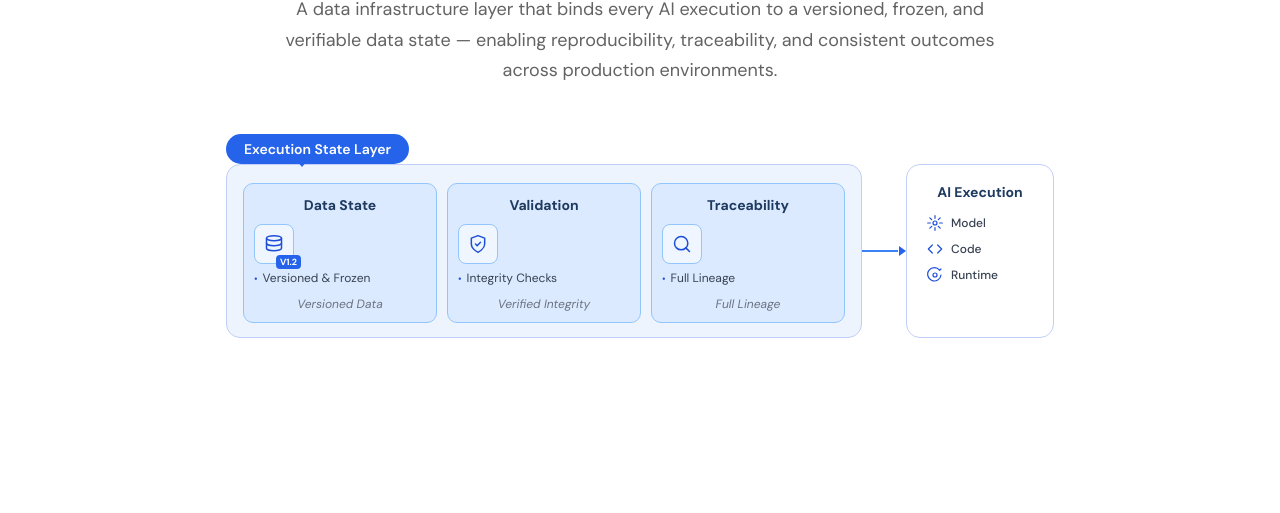
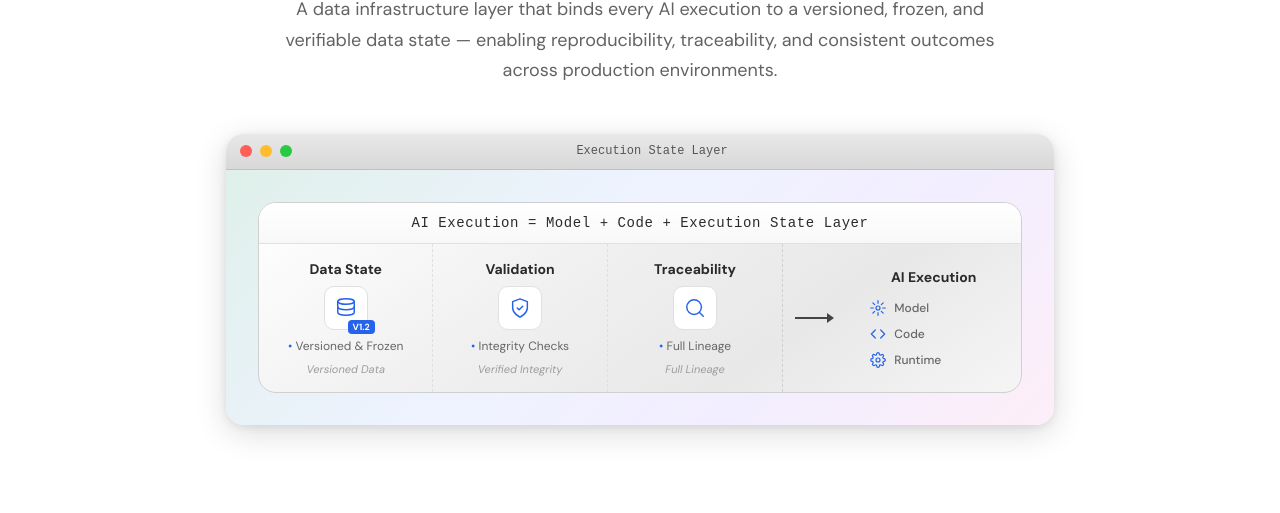
Before and after one commit to bgyoo-gif/cubig-homepage-design-system, a plain HTML site: page output/html/execution-state-layer-b-type.html in a window 1280 px wide. Shown: the part 236-749 px from the top of the page. Drawn offline with Linux system fonts and the light colour scheme.

Commit message:
Auto-deploy: Hero diagram — DS [W] 패턴 적용 (OS window frame + silver card + centered grid)

```diff
--- a/output/html/execution-state-layer-b-type.html
+++ b/output/html/execution-state-layer-b-type.html
@@ -1094,74 +1094,93 @@
             A data infrastructure layer that binds every AI execution to a versioned, frozen, and verifiable data state — enabling reproducibility, traceability, and consistent outcomes across production environments.
           </p>
 
-          <!-- Execution State Model Diagram -->
+          <!-- Execution State Model Diagram — [W] ds-diagram -->
           <style>
-.esm-diag { --esm-blue-pill-bg:#2563eb; --esm-blue-pill-text:#fff; --esm-esl-card-bg:#eef4fd; --esm-esl-card-border:#bfcff7; --esm-sub-card-bg:#dbeafe; --esm-sub-card-border:#93c5fd; --esm-icon-bg:#eff6ff; --esm-icon-color:#1d4ed8; --esm-title-color:#1e3a5f; --esm-label-color:#3b82f6; --esm-bullet-color:#374151; --esm-caption-color:#6b7280; --esm-ai-card-bg:#fff; --esm-ai-card-border:#bfcff7; --esm-ai-title-color:#1e3a5f; --esm-ai-item-color:#374151; --esm-connector-color:#3b82f6; --esm-arrow-color:#2563eb; font-family:var(--ds-font-base,"DM Sans",sans-serif); width:100%; max-width:860px; margin:var(--ds-space-2xl,48px) auto 0; }
-.esm-diag__pill-row { display:flex; justify-content:flex-start; margin-bottom:0; }
-.esm-diag__pill { display:inline-flex; align-items:center; background:var(--esm-blue-pill-bg); color:var(--esm-blue-pill-text); font-size:var(--ds-text-sm,14px); font-weight:600; border-radius:999px; padding:6px 18px; position:relative; z-index:2; }
-.esm-diag__main { display:flex; align-items:stretch; gap:0; position:relative; }
-.esm-diag__left-col { flex:1 1 0; min-width:0; display:flex; flex-direction:column; }
-.esm-diag__esl-card { background:var(--esm-esl-card-bg); border:1.5px solid var(--esm-esl-card-border); border-radius:14px; padding:18px 16px 14px; flex:1; position:relative; }
-.esm-diag__esl-card::before { content:''; position:absolute; top:-14px; left:74px; width:2px; height:14px; background:var(--esm-connector-color); }
-.esm-diag__esl-card::after { content:''; position:absolute; top:-4px; left:70px; border-left:5px solid transparent; border-right:5px solid transparent; border-top:6px solid var(--esm-arrow-color); }
-.esm-diag__esl-cols { display:grid; grid-template-columns:repeat(3,1fr); gap:10px; }
-.esm-diag__sub-card { background:var(--esm-sub-card-bg); border:1.5px solid var(--esm-sub-card-border); border-radius:10px; padding:12px 10px 10px; display:flex; flex-direction:column; gap:6px; }
-.esm-diag__sub-title { font-size:var(--ds-text-sm,14px); font-weight:700; color:var(--esm-title-color); margin:0 0 4px; }
-.esm-diag__icon-wrap { width:40px; height:40px; border-radius:8px; background:var(--esm-icon-bg); border:1.5px solid var(--esm-sub-card-border); display:flex; align-items:center; justify-content:center; flex-shrink:0; position:relative; }
-.esm-diag__icon-wrap svg { width:20px; height:20px; stroke:var(--esm-icon-color); fill:none; stroke-width:1.8; stroke-linecap:round; stroke-linejoin:round; }
-.esm-diag__version-badge { position:absolute; bottom:-6px; right:-8px; background:#2563eb; color:#fff; font-size:9px; font-weight:700; border-radius:4px; padding:1px 4px; white-space:nowrap; }
-.esm-diag__bullet { display:flex; align-items:baseline; gap:5px; font-size:var(--ds-text-xs,12px); color:var(--esm-bullet-color); }
-.esm-diag__bullet::before { content:'•'; color:var(--esm-icon-color); font-size:10px; flex-shrink:0; }
-.esm-diag__caption { font-size:var(--ds-text-xs,12px); color:var(--esm-caption-color); font-style:italic; margin-top:auto; padding-top:4px; }
-.esm-diag__h-connector { display:flex; flex-direction:column; justify-content:center; align-items:center; width:44px; flex-shrink:0; position:relative; }
-.esm-diag__h-connector::before { content:''; position:absolute; top:50%; left:0; width:calc(100% - 8px); height:2px; background:var(--esm-connector-color); transform:translateY(-50%); }
-.esm-diag__h-connector::after { content:''; position:absolute; top:50%; right:0; transform:translateY(-50%); border-top:5px solid transparent; border-bottom:5px solid transparent; border-left:7px solid var(--esm-arrow-color); }
-.esm-diag__ai-card { background:var(--esm-ai-card-bg); border:1.5px solid var(--esm-ai-card-border); border-radius:14px; padding:18px 20px 16px; width:148px; flex-shrink:0; display:flex; flex-direction:column; gap:10px; }
-.esm-diag__ai-title { font-size:var(--ds-text-sm,14px); font-weight:700; color:var(--esm-ai-title-color); margin:0 0 4px; }
-.esm-diag__ai-item { display:flex; align-items:center; gap:8px; font-size:var(--ds-text-xs,12px); color:var(--esm-ai-item-color); font-weight:500; }
-.esm-diag__ai-item svg { width:16px; height:16px; stroke:var(--esm-icon-color); fill:none; stroke-width:1.8; stroke-linecap:round; stroke-linejoin:round; flex-shrink:0; }
-@media (max-width:768px) { .esm-diag__main { flex-direction:column; gap:16px; } .esm-diag__h-connector { width:auto; height:36px; } .esm-diag__h-connector::before { top:auto; left:50%; bottom:0; width:2px; height:calc(100% - 8px); transform:translateX(-50%); } .esm-diag__h-connector::after { top:auto; right:auto; bottom:0; left:50%; transform:translateX(-50%); border-left:5px solid transparent; border-right:5px solid transparent; border-top:7px solid var(--esm-arrow-color); border-bottom:none; } .esm-diag__ai-card { width:100%; flex-direction:row; flex-wrap:wrap; align-items:center; gap:8px 16px; } .esm-diag__ai-title { width:100%; } .esm-diag__esl-cols { grid-template-columns:1fr; gap:8px; } .esm-diag__sub-card { flex-direction:row; flex-wrap:wrap; align-items:flex-start; gap:8px; } .esm-diag__sub-title { width:100%; } }
+.esm-window { background: var(--ds-diag-surface, #f8f8f8); border-radius: var(--ds-radius-md, 18px); box-shadow: 0 8px 32px rgba(0,0,0,0.14), 0 2px 8px rgba(0,0,0,0.08); overflow: hidden; margin-top: var(--ds-space-2xl, 48px); max-width: 860px; width: 100%; margin-left: auto; margin-right: auto; font-family: var(--ds-font-base, "DM Sans", sans-serif); }
+.esm-titlebar { background: linear-gradient(180deg, #e8e8e8 0%, #d8d8d8 100%); height: 36px; display: flex; align-items: center; padding: 0 14px; gap: 8px; border-bottom: 1px solid #c0c0c0; }
+.esm-titlebar__dot { width: 12px; height: 12px; border-radius: 50%; flex-shrink: 0; }
+.esm-titlebar__dot--close { background: #ff5f57; }
+.esm-titlebar__dot--min { background: #ffbd2e; }
+.esm-titlebar__dot--max { background: #28ca41; }
+.esm-titlebar__label { margin: 0 auto; font-size: var(--ds-text-xs, 12px); font-weight: 500; color: #555; font-family: var(--ds-font-code, monospace); transform: translateX(-18px); }
+.esm-content { background: var(--ds-diag-os-content, linear-gradient(135deg, #dff0ea 0%, #eef3ff 40%, #f3eeff 70%, #fdeef8 100%)); padding: var(--ds-space-xl, 32px); }
+.esm-card { background: linear-gradient(145deg, #ffffff 0%, #f0f0f0 40%, #e8e8e8 70%, #f5f5f5 100%); border: 1px solid var(--ds-diag-border, #d0d0d0); border-radius: var(--ds-radius-md, 18px); overflow: hidden; }
+.esm-card__title { text-align: center; padding: var(--ds-space-sm, 12px) var(--ds-space-lg, 24px); font-size: var(--ds-text-sm, 14px); font-weight: 500; color: var(--ds-diag-text, #2a2a2a); letter-spacing: 0.04em; border-bottom: 1px solid var(--ds-diag-border-light, #e0e0e0); font-family: var(--ds-font-code, monospace); background: linear-gradient(180deg, #fff 0%, #f8f8f8 100%); }
+.esm-body { display: grid; grid-template-columns: 3fr auto 1fr; align-items: stretch; }
+.esm-col--esl { display: grid; grid-template-columns: repeat(3, 1fr); gap: 0; border-right: 1px dashed var(--ds-diag-border, #d0d0d0); }
+.esm-sub { padding: var(--ds-space-md, 16px) var(--ds-space-sm, 12px); display: flex; flex-direction: column; align-items: center; gap: 8px; text-align: center; border-right: 1px dashed var(--ds-diag-border-light, #e0e0e0); }
+.esm-sub:last-child { border-right: none; }
+.esm-sub__title { font-size: var(--ds-text-sm, 14px); font-weight: 700; color: var(--ds-diag-text, #2a2a2a); }
+.esm-sub__icon { width: 44px; height: 44px; border-radius: 10px; background: #fff; border: 1.5px solid var(--ds-diag-border-light, #e0e0e0); display: flex; align-items: center; justify-content: center; position: relative; }
+.esm-sub__icon svg { width: 22px; height: 22px; stroke: #2563eb; fill: none; stroke-width: 1.6; stroke-linecap: round; stroke-linejoin: round; }
+.esm-sub__badge { position: absolute; bottom: -5px; right: -8px; background: #2563eb; color: #fff; font-size: 9px; font-weight: 700; border-radius: 4px; padding: 1px 5px; }
+.esm-sub__bullet { font-size: var(--ds-text-xs, 12px); color: var(--ds-diag-text-sub, #666); }
+.esm-sub__bullet::before { content: '• '; color: #2563eb; }
+.esm-sub__caption { font-size: 11px; color: #9c9c9c; font-style: italic; margin-top: auto; }
+.esm-col--arrow { display: flex; align-items: center; justify-content: center; padding: 0 var(--ds-space-sm, 12px); }
+.esm-arrow-line { display: flex; align-items: center; gap: 0; }
+.esm-arrow-line__bar { width: 32px; height: 2px; background: var(--ds-diag-arrow-dark, #444); }
+.esm-arrow-line__tip { width: 0; height: 0; border-top: 5px solid transparent; border-bottom: 5px solid transparent; border-left: 7px solid var(--ds-diag-arrow-dark, #444); }
+.esm-col--ai { padding: var(--ds-space-md, 16px) var(--ds-space-lg, 24px); display: flex; flex-direction: column; justify-content: center; gap: 10px; }
+.esm-col--ai__title { font-size: var(--ds-text-sm, 14px); font-weight: 700; color: var(--ds-diag-text, #2a2a2a); margin-bottom: 4px; }
+.esm-col--ai__item { display: flex; align-items: center; gap: 8px; font-size: var(--ds-text-xs, 12px); color: var(--ds-diag-text-sub, #666); font-weight: 500; }
+.esm-col--ai__item svg { width: 16px; height: 16px; stroke: #2563eb; fill: none; stroke-width: 1.8; stroke-linecap: round; stroke-linejoin: round; flex-shrink: 0; }
+@media (max-width: 768px) {
+  .esm-body { grid-template-columns: 1fr; }
+  .esm-col--esl { grid-template-columns: 1fr; border-right: none; border-bottom: 1px dashed var(--ds-diag-border, #d0d0d0); }
+  .esm-sub { border-right: none; border-bottom: 1px dashed var(--ds-diag-border-light, #e0e0e0); }
+  .esm-sub:last-child { border-bottom: none; }
+  .esm-col--arrow { padding: var(--ds-space-xs, 8px) 0; transform: rotate(90deg); }
+  .esm-col--ai { flex-direction: row; flex-wrap: wrap; gap: 8px 16px; }
+  .esm-col--ai__title { width: 100%; }
+}
           </style>
-          <div class="esm-diag">
-            <div class="esm-diag__pill-row"><span class="esm-diag__pill">Execution State Layer</span></div>
-            <div class="esm-diag__main">
-              <div class="esm-diag__left-col">
-                <div class="esm-diag__esl-card">
-                  <div class="esm-diag__esl-cols">
-                    <div class="esm-diag__sub-card">
-                      <div class="esm-diag__sub-title">Data State</div>
-                      <div class="esm-diag__icon-wrap">
-                        <svg viewBox="0 0 24 24" aria-hidden="true"><ellipse cx="12" cy="5" rx="9" ry="3"/><path d="M3 5v6c0 1.66 4.03 3 9 3s9-1.34 9-3V5"/><path d="M3 11v6c0 1.66 4.03 3 9 3s9-1.34 9-3v-6"/></svg>
-                        <span class="esm-diag__version-badge">V1.2</span>
+          <div class="esm-window">
+            <div class="esm-titlebar">
+              <span class="esm-titlebar__dot esm-titlebar__dot--close"></span>
+              <span class="esm-titlebar__dot esm-titlebar__dot--min"></span>
+              <span class="esm-titlebar__dot esm-titlebar__dot--max"></span>
+              <span class="esm-titlebar__label">Execution State Layer</span>
+            </div>
+            <div class="esm-content">
+              <div class="esm-card">
+                <div class="esm-card__title">AI Execution = Model + Code + Execution State Layer</div>
+                <div class="esm-body">
+                  <div class="esm-col--esl">
+                    <div class="esm-sub">
+                      <div class="esm-sub__title">Data State</div>
+                      <div class="esm-sub__icon">
+                        <svg viewBox="0 0 24 24"><ellipse cx="12" cy="5" rx="9" ry="3"/><path d="M3 5v6c0 1.66 4.03 3 9 3s9-1.34 9-3V5"/><path d="M3 11v6c0 1.66 4.03 3 9 3s9-1.34 9-3v-6"/></svg>
+                        <span class="esm-sub__badge">V1.2</span>
                       </div>
-                      <div class="esm-diag__bullet">Versioned &amp; Frozen</div>
-                      <div class="esm-diag__caption">Versioned Data</div>
+                      <div class="esm-sub__bullet">Versioned &amp; Frozen</div>
+                      <div class="esm-sub__caption">Versioned Data</div>
                     </div>
-                    <div class="esm-diag__sub-card">
-                      <div class="esm-diag__sub-title">Validation</div>
-                      <div class="esm-diag__icon-wrap">
-                        <svg viewBox="0 0 24 24" aria-hidden="true"><path d="M12 22s8-4 8-10V5l-8-3-8 3v7c0 6 8 10 8 10z"/><polyline points="9 12 11 14 15 10"/></svg>
+                    <div class="esm-sub">
+                      <div class="esm-sub__title">Validation</div>
+                      <div class="esm-sub__icon">
+                        <svg viewBox="0 0 24 24"><path d="M12 22s8-4 8-10V5l-8-3-8 3v7c0 6 8 10 8 10z"/><polyline points="9 12 11 14 15 10"/></svg>
                       </div>
-                      <div class="esm-diag__bullet">Integrity Checks</div>
-                      <div class="esm-diag__caption">Verified Integrity</div>
+                      <div class="esm-sub__bullet">Integrity Checks</div>
+                      <div class="esm-sub__caption">Verified Integrity</div>
                     </div>
-                    <div class="esm-diag__sub-card">
-                      <div class="esm-diag__sub-title">Traceability</div>
-                      <div class="esm-diag__icon-wrap">
-                        <svg viewBox="0 0 24 24" aria-hidden="true"><circle cx="11" cy="11" r="8"/><line x1="21" y1="21" x2="16.65" y2="16.65"/></svg>
+                    <div class="esm-sub">
+                      <div class="esm-sub__title">Traceability</div>
+                      <div class="esm-sub__icon">
+                        <svg viewBox="0 0 24 24"><circle cx="11" cy="11" r="8"/><line x1="21" y1="21" x2="16.65" y2="16.65"/></svg>
                       </div>
-                      <div class="esm-diag__bullet">Full Lineage</div>
-                      <div class="esm-diag__caption">Full Lineage</div>
+                      <div class="esm-sub__bullet">Full Lineage</div>
+                      <div class="esm-sub__caption">Full Lineage</div>
                     </div>
                   </div>
+                  <div class="esm-col--arrow"><div class="esm-arrow-line"><div class="esm-arrow-line__bar"></div><div class="esm-arrow-line__tip"></div></div></div>
+                  <div class="esm-col--ai">
+                    <div class="esm-col--ai__title">AI Execution</div>
+                    <div class="esm-col--ai__item"><svg viewBox="0 0 24 24"><circle cx="12" cy="12" r="3"/><path d="M12 1v4M12 19v4M4.22 4.22l2.83 2.83M16.95 16.95l2.83 2.83M1 12h4M19 12h4M4.22 19.78l2.83-2.83M16.95 7.05l2.83-2.83"/></svg>Model</div>
+                    <div class="esm-col--ai__item"><svg viewBox="0 0 24 24"><polyline points="16 18 22 12 16 6"/><polyline points="8 6 2 12 8 18"/></svg>Code</div>
+                    <div class="esm-col--ai__item"><svg viewBox="0 0 24 24"><circle cx="12" cy="12" r="3"/><path d="M19.4 15a1.65 1.65 0 0 0 .33 1.82l.06.06a2 2 0 0 1-2.83 2.83l-.06-.06a1.65 1.65 0 0 0-1.82-.33 1.65 1.65 0 0 0-1 1.51V21a2 2 0 0 1-4 0v-.09A1.65 1.65 0 0 0 9 19.4a1.65 1.65 0 0 0-1.82.33l-.06.06a2 2 0 0 1-2.83-2.83l.06-.06A1.65 1.65 0 0 0 4.68 15a1.65 1.65 0 0 0-1.51-1H3a2 2 0 0 1 0-4h.09A1.65 1.65 0 0 0 4.6 9a1.65 1.65 0 0 0-.33-1.82l-.06-.06a2 2 0 0 1 2.83-2.83l.06.06A1.65 1.65 0 0 0 9 4.68a1.65 1.65 0 0 0 1-1.51V3a2 2 0 0 1 4 0v.09a1.65 1.65 0 0 0 1 1.51 1.65 1.65 0 0 0 1.82-.33l.06-.06a2 2 0 0 1 2.83 2.83l-.06.06A1.65 1.65 0 0 0 19.4 9a1.65 1.65 0 0 0 1.51 1H21a2 2 0 0 1 0 4h-.09a1.65 1.65 0 0 0-1.51 1z"/></svg>Runtime</div>
+                  </div>
                 </div>
-              </div>
-              <div class="esm-diag__h-connector" aria-hidden="true"></div>
-              <div class="esm-diag__ai-card">
-                <div class="esm-diag__ai-title">AI Execution</div>
-                <div class="esm-diag__ai-item"><svg viewBox="0 0 24 24" aria-hidden="true"><circle cx="12" cy="12" r="3"/><path d="M12 1v4M12 19v4M4.22 4.22l2.83 2.83M16.95 16.95l2.83 2.83M1 12h4M19 12h4M4.22 19.78l2.83-2.83M16.95 7.05l2.83-2.83"/></svg>Model</div>
-                <div class="esm-diag__ai-item"><svg viewBox="0 0 24 24" aria-hidden="true"><polyline points="16 18 22 12 16 6"/><polyline points="8 6 2 12 8 18"/></svg>Code</div>
-                <div class="esm-diag__ai-item"><svg viewBox="0 0 24 24" aria-hidden="true"><circle cx="12" cy="12" r="3"/><path d="M19.07 4.93A10 10 0 1 0 21 12M19.07 4.93L21 2.93"/></svg>Runtime</div>
               </div>
             </div>
           </div>
```
Also changed, not shown: output/manifest.json.
